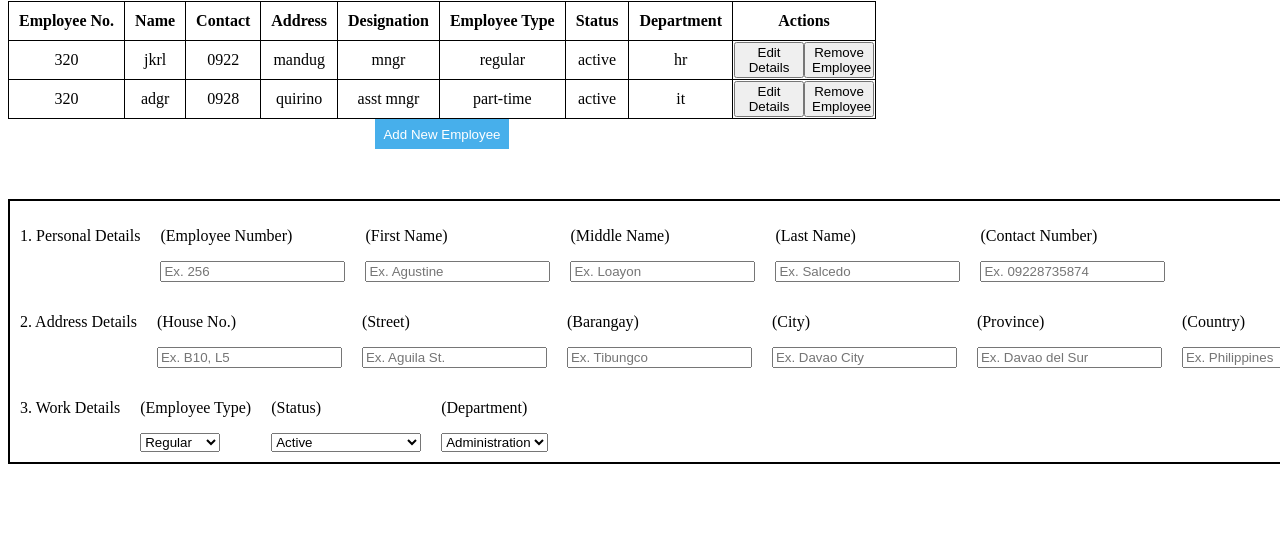
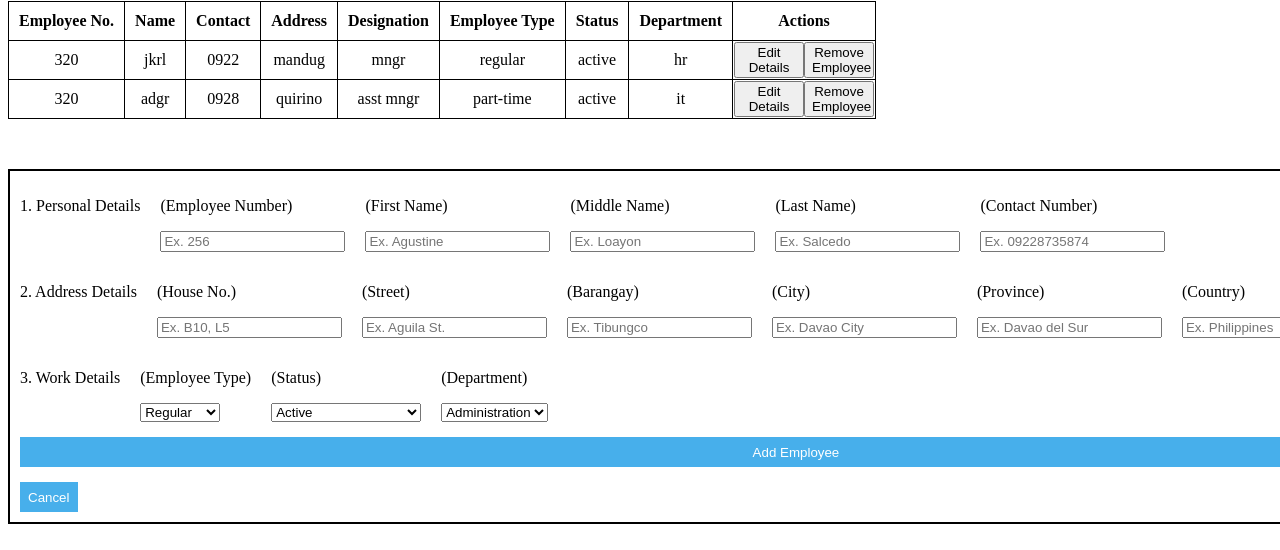
Before and after one commit to johnlampa/EDPTest, a React (Vite) app in the folder frontEnd/: page / in a window 1280 px wide. Both pictures are taken after a click on the element "Add New Employee". Shown: the part 247-797 px from the top of the page. Built offline with nearby package versions, Linux system fonts and the light colour scheme; no server answers.

Commit message:
functional cancel button

```diff
--- a/frontEnd/src/App.jsx
+++ b/frontEnd/src/App.jsx
@@ -60,7 +60,7 @@ function App() {
           <EmployeeTable employees={employees} setEmployees={setEmployees} addEmployeeVisibility={addEmployeeVisibility} setAddEmployeeVisibility={setAddEmployeeVisibility}/>
         </div>
         <div className='default-container'>
-          {addEmployeeVisibility && <AddEmployee></AddEmployee>}
+          {addEmployeeVisibility && <AddEmployee setAddEmployeeVisibility={setAddEmployeeVisibility}></AddEmployee>}
         </div>
       </div>
 
--- a/frontEnd/src/components/AddEmployee.jsx
+++ b/frontEnd/src/components/AddEmployee.jsx
@@ -1,15 +1,33 @@
+import PropTypes from 'prop-types'
 import PersonalInput from "./PersonalInput";
 import AddressInput from './AddressDetails.jsx';
 import WorkInput from './WorkDetails.jsx';
+import DefaultButton from "./UI/DefaultButton.jsx";
 
-function AddEmployee() {
+function AddEmployee({setAddEmployeeVisibility}) {
+    const handleCancel = () => {
+        setAddEmployeeVisibility(false)
+    }
     return (
-        <div className="add-employee-container">
-            <PersonalInput></PersonalInput>
-            <AddressInput></AddressInput>
-            <WorkInput></WorkInput>
+        <div>
+            <div className="add-employee-container">
+                <PersonalInput></PersonalInput>
+                <AddressInput></AddressInput>
+                <WorkInput></WorkInput>
+                <DefaultButton label="Add Employee"></DefaultButton>
+                <div onClick={handleCancel}>
+                    <DefaultButton label="Cancel"></DefaultButton>
+                </div>
+
+            </div>
+
         </div>
+
     )
 }
 
+AddEmployee.propTypes = {
+    setAddEmployeeVisibility: PropTypes.func.isRequired,
+};
+
 export default AddEmployee;
--- a/frontEnd/src/components/EmployeeTable.jsx
+++ b/frontEnd/src/components/EmployeeTable.jsx
@@ -63,7 +63,7 @@ function EmployeeTable({ employees, setEmployees, addEmployeeVisibility, setAddE
                 </tbody>
             </table>
             <div className='add-button-container' onClick={handleAdd}>
-                <DefaultButton label="Add New Employee"></DefaultButton>
+                {!addEmployeeVisibility && <DefaultButton label="Add New Employee"></DefaultButton>}
             </div>
 
         </div>
```
